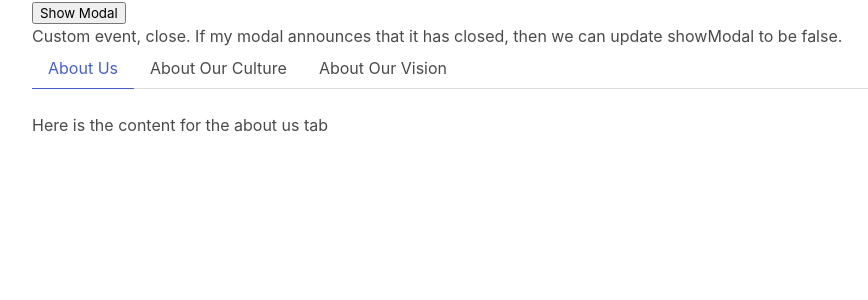
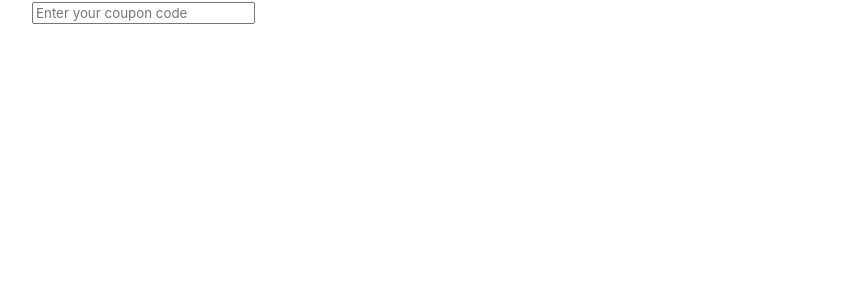
Before and after one commit to nicholejeannine/vueJsLearning, a PHP site: page / in a window 1280 px wide. Shown: the top 300 px of the page, without its empty margins (32-900 px from the left). Run offline with PHP 8.4, Linux system fonts and the light colour scheme; some libraries are stand-ins or nearby versions.

Commit message:
Emit an event from custom Vue component (e.g., onBlur, run onCouponApplied). In root Vue instance, include a method called onCouponApplied which runs a custom event upon event notification from component (input box)

```diff
--- a/index.php
+++ b/index.php
@@ -16,14 +16,16 @@ ini_set('include_path', get_include_path() . PATH_SEPARATOR . __DIR__);
 
 <body>
 <div id="app" class="container">
-<?php include "views/modal.html";?>
-<?php include "views/tabs.html";?>
+<?//php include "views/modal.html";?>
+<?//php include "views/tabs.html";?>
+<?php include "views/customEventsCoupon.html";?>
 
 
 </div>
 
 <!-- <script src="modal.js"></script> -->
-<script src="js/tabs.js"></script>
+<!-- <script src="js/tabs.js"></script> -->
+<script src="js/customEventsCoupon.js"></script>
 </body>
 
 </html>
--- /dev/null
+++ b/js/customEventsCoupon.js
@@ -0,0 +1,20 @@
+Vue.component('coupon', {
+
+	template: '<input placeholder="Enter your coupon code" @blur="onCouponApplied">',
+	methods: {
+		onCouponApplied() {
+			// this.$emit takes a second additional argument, which is any data (a singular piece of data, OR an object) you want to pass through - for instance, maybe you have a v-model you want to pass through, you could send the name of the model. E.g., this.coupon (if v-model was set to coupon)
+			this.$emit('applied'); // this matches the v-on value. v-on:applied="onCouponApplied" .  e.g., when the 'applied' method is triggered on the Vue component, emit the event "onCouponApplied", in effect notifying the root element (and triggering the named event).
+		}
+	}
+});
+
+new Vue({
+	el: '#app',
+	// on "applied" event, notify THE ROOT ELEMENT and run the metbod (ON THE ROOT ELEMENT) called "onCouponApplied"
+	methods: {
+		onCouponApplied(){
+			console.log("It was applied");
+		}
+	}
+});
--- /dev/null
+++ b/views/customEventsCoupon.html
@@ -0,0 +1,3 @@
+<!-- v-on:applied="onCouponApplied" is the same as @applied="onCouponApplied" .... the latter is just a shortcut method to declare a custom method. Similar to @onclick in the tabs lesson. -->
+<!-- What we are trying to accomplish here is custom Events - when the coupon has been applied (e.g., something has changed on THIS component), we want the root element (the Vue app) to be notified, so that it can perform some action (e.g., flash a message to the user) -->
+<coupon v-on:applied="onCouponApplied"></coupon>
```
